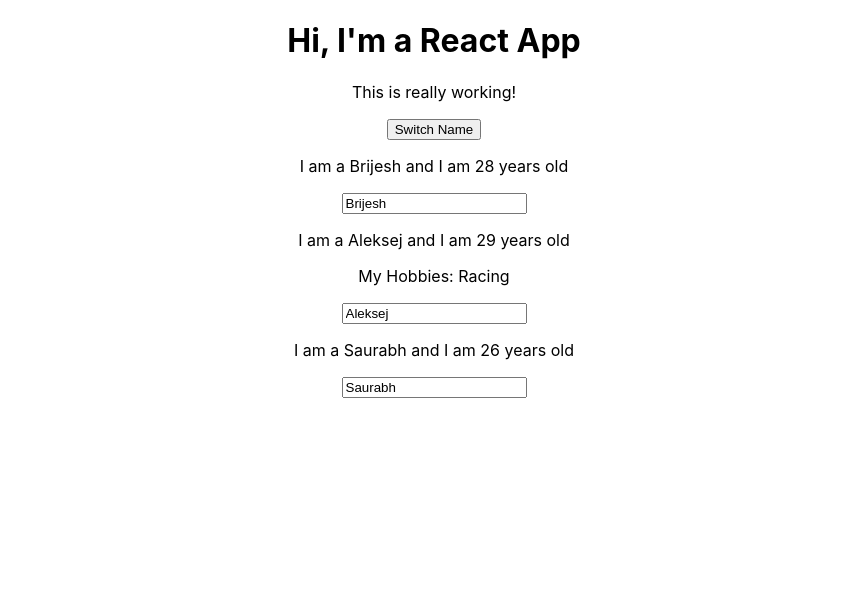
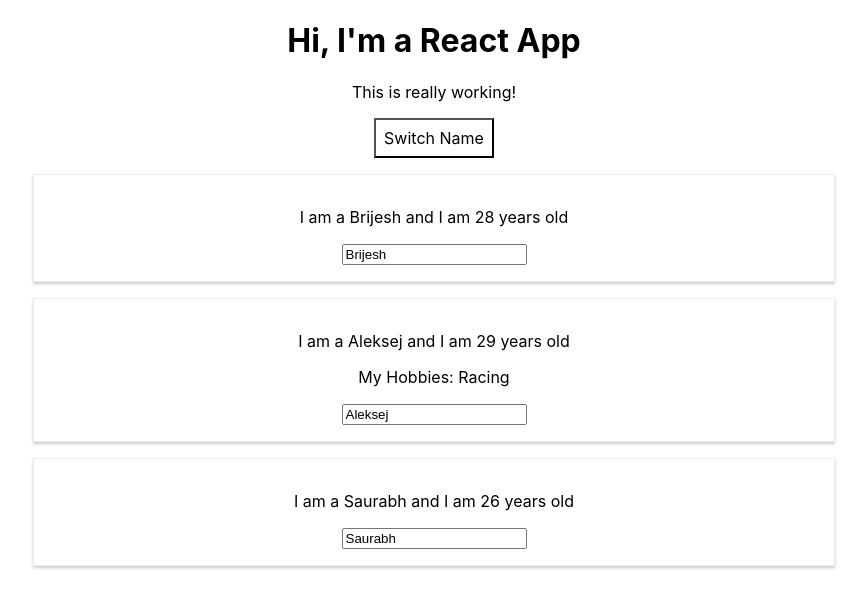
Before and after one commit to bchhabra/reactjs, a React (Create React App) app: page / in a window 1280 px wide. Shown: the top 608 px of the page, without its empty margins (206-1073 px from the left). Built offline with nearby package versions, Linux system fonts and the light colour scheme.

Commit message:
styles ..

```diff
--- a/src/App.js
+++ b/src/App.js
@@ -37,11 +37,22 @@
   };
 
   render() {
+    const style = {
+      backgroundColor : 'white',
+      font : 'inherit',
+      border : '1x solid blue',
+      padding : '8px',
+      cursor : 'pointer'
+    }
     return (
       <div className="App">
         <h1>Hi, I'm a React App</h1>
         <p>This is really working!</p>
-        <button onClick={ () => this.switchNameHandler('BBChhabra !!')}>Switch Name</button>
+        <button
+        style = {style}
+        onClick={ () => this.switchNameHandler('BBChhabra !!')}>
+          Switch Name
+        </button>
         <Person
           name={this.state.persons[0].name}
           age={this.state.persons[0].age}
--- /dev/null
+++ b/src/Person/Person.css
@@ -0,0 +1,8 @@
+.Person {
+    width: 60%;
+    margin: 16px auto;
+    border: 1px solid  #eee;
+    box-shadow: 0 2px 3px  #ccc;
+    padding: 16px;
+    text-align: center;
+}
--- a/src/Person/Person.js
+++ b/src/Person/Person.js
@@ -1,9 +1,9 @@
 import React from 'react';
-
+import Person from './Person.css';
 
 const person = (props) => {
 return (
-    <div>
+    <div className="Person">
         <p onClick = {props.click}>I am a {props.name} and I am {props.age} years old</p>
         <p>{props.children}</p>
         <input type="text" onChange={props.change} value={props.name}/>
```
